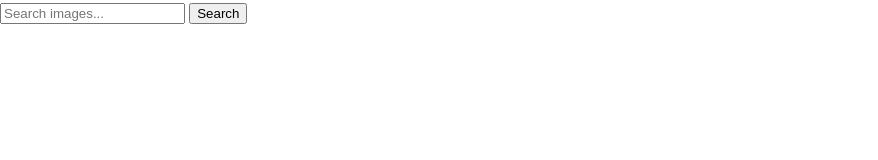
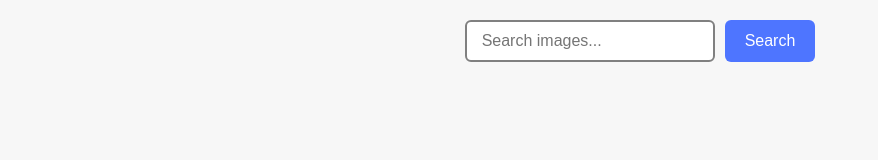
Before and after one commit to SmokingBad222/goit-js-hw-11, a plain HTML site: page index.html in a window 1280 px wide. Shown: the whole page, without its empty margins (0-878 px from the left). Drawn offline with Linux system fonts and the light colour scheme.

Commit message:
Deploying to gh-pages from @ SmokingBad222/goit-js-hw-11@2d1e09f81dc5da766de41373ebe2094565b737f2 🚀

```diff
--- /dev/null
+++ b/assets/index-DJv05kwY.css
@@ -0,0 +1 @@
+*{box-sizing:border-box;margin:0;padding:0}body{font-family:Segoe UI,sans-serif;background-color:#f7f7f7;color:#333;padding:20px}.form{display:flex;justify-content:center;gap:10px;margin-bottom:30px}.form input[type=text]{padding:10px 15px;font-size:16px;width:250px;border:2px solid #808080;border-radius:6px;outline:none}.form input[type=text]:focus{border-color:gray}.form button{background-color:#4e75ff;color:#fff;border:none;padding:10px 20px;font-size:16px;border-radius:6px;cursor:pointer;transition:background-color .3s}.form button:hover{background-color:gray}.loader{display:none;border:8px solid #e0e0e0;border-top:8px solid #808080;border-radius:50%;width:60px;height:60px;animation:spin 1s linear infinite;position:fixed;top:50%;left:50%;transform:translate(-50%,-50%);z-index:1000}.loader.is-visible{display:block}@keyframes spin{to{transform:rotate(360deg)}}.gallery{display:grid;gap:24px;padding:0;list-style:none}.gallery-item{background:#fff;border-radius:2px;overflow:hidden;display:flex;flex-direction:column}.gallery-item img{width:100%;display:block;object-fit:cover;height:200px}.info{display:flex;justify-content:space-around;padding:10px;font-size:14px}.info p{margin:0}
--- a/assets/index-Dg7Js9VY.css
+++ /dev/null
@@ -1 +0,0 @@
-:root{font-family:system-ui,-apple-system,BlinkMacSystemFont,Segoe UI,Roboto,Oxygen,Ubuntu,Cantarell,Open Sans,Helvetica Neue,sans-serif;font-size:16px;line-height:1.5;font-weight:400;color:#242424;background-color:#ffffffde;font-synthesis:none;text-rendering:optimizeLegibility;-webkit-font-smoothing:antialiased;-moz-osx-font-smoothing:grayscale;-webkit-text-size-adjust:100%}body{display:flex;flex-direction:column;min-width:100vw;min-height:100vh;margin:0}main{flex-grow:1}main:has(.back-link){text-align:center}h1,h2,h3,h4,h5,h6,p{margin:0}p:last-child{margin-bottom:0}ul{margin:0;padding:0;list-style:none}a{color:currentColor;text-decoration:none}button{cursor:pointer}img{display:block;max-width:100%;height:auto}.loader{display:none;border:8px solid #f3f3f3;border-top:8px solid #36d7b7;border-radius:50%;width:60px;height:60px;animation:spin 1s linear infinite;position:fixed;top:50%;left:50%;transform:translate(-50%,-50%);z-index:999}.loader.is-visible{display:block}@keyframes spin{to{transform:rotate(360deg)}}
--- a/index.html
+++ b/index.html
@@ -10,7 +10,7 @@
   <script type="module" crossorigin src="/goit-js-hw-11/index.js"></script>
   <link rel="modulepreload" crossorigin href="/goit-js-hw-11/assets/vendor-BrddEoy-.js">
   <link rel="stylesheet" crossorigin href="/goit-js-hw-11/assets/vendor-CWKLx11g.css">
-  <link rel="stylesheet" crossorigin href="/goit-js-hw-11/assets/index-Dg7Js9VY.css">
+  <link rel="stylesheet" crossorigin href="/goit-js-hw-11/assets/index-DJv05kwY.css">
 </head>
 
 <body>
```
